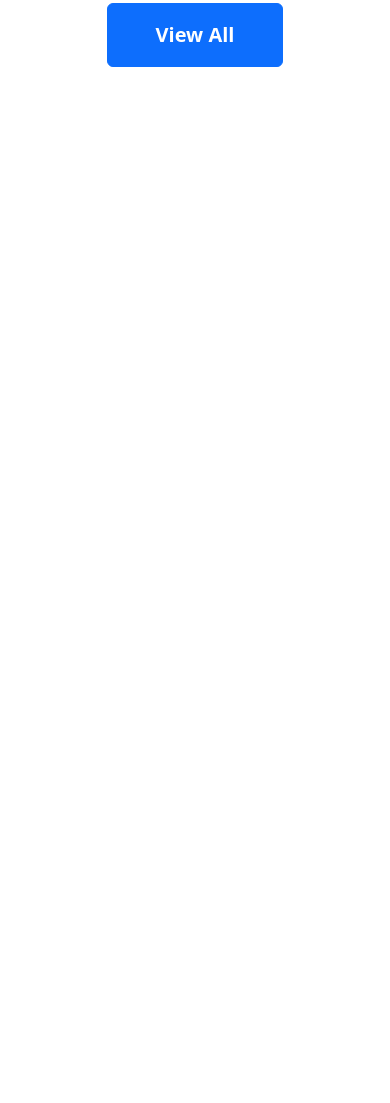
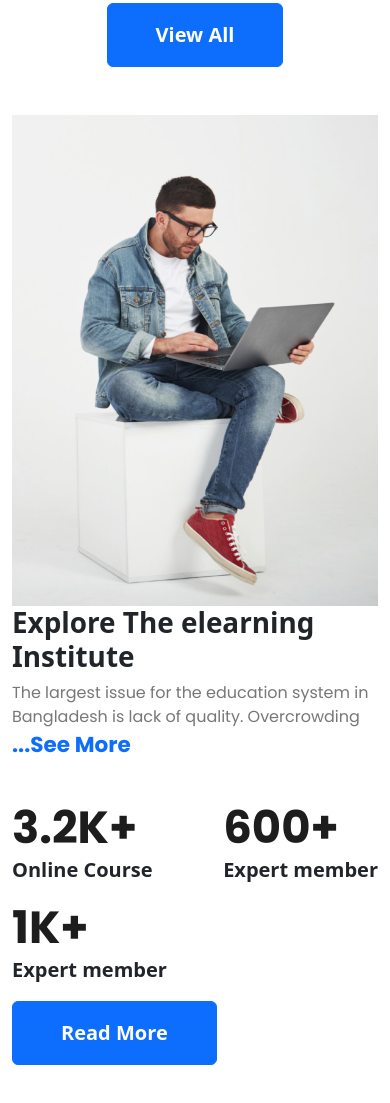
Before and after one commit to abuhanifornob/easy-learning-website-main, a plain HTML site: page index.html in a window 390 px wide. Shown: the part 4261-5364 px from the top of the page. Before the commit the page ends 4376 px from the top, so only its background shows below. Drawn offline with Linux system fonts and the light colour scheme.

Commit message:
Elearnig Ection add Responsive

```diff
--- a/index.html
+++ b/index.html
@@ -7,6 +7,7 @@
     <meta name="viewport" content="width=device-width, initial-scale=1.0">
     <link rel="shortcut icon" href="images/comma.png" type="image/x-icon">
     <title>Easy Learning </title>
+    <link href="https://fonts.googleapis.com/css2?family=Poppins:wght@400;700&display=swap" rel="stylesheet">
     <!-- Bootstrap Link Addd -->
     <link rel="stylesheet" href="bootstrap/bootstrap.min.css">
     <!-- custom css link add -->
@@ -209,6 +210,49 @@
         </section>
         <!-- course item section  Start -->
 
+        <section class="container my-5">
+            <!-- Working Institude Section Start  -->
+            <div class="row">
+                <div class="col-md-6">
+                    <img class="img-fluid" src="images/working.png" alt="">
+                </div>
+                <div class="col-md-6 d-flex  align-items-center">
+                    <div class="Elearning-content">
+                        <h1 class="fw-bold">Explore The elearning Institute
+                        </h1>
+                        <p class="pg-text-color ">The largest issue for the education system in Bangladesh is lack of quality. Overcrowding <span class="d-lg-none fw-bold fs-4 text-primary">...See More</span><span class="d-none d-lg-block"> under-qualified instructors have led to high dropout rates at the primary and secondary levels
+                            ore inclusive</span>
+                        </p>
+                        <br>
+                        <p class="pg-text-color d-none d-lg-block">Currently, the government’s main goals are to expand learning opportunities at earlier ages, offer education, and provide increased access to education for adolescents </p>
+
+
+                        <div class="d-flex justify-content-between flex-wrap">
+                            <div>
+                                <h1 class="review-header m-0">3.2K+</h1>
+                                <p class="fw-bold fs-5">Online Course</p>
+                            </div>
+                            <div class="">
+                                <h1 class="review-header m-0">600+</h1>
+                                <p class="fw-bold fs-5">Expert member</p>
+                            </div>
+                            <div>
+                                <h1 class="review-header m-0">1K+</h1>
+                                <p class="fw-bolder fs-5">Expert member</p>
+                            </div>
+                        </div>
+                        <div class="">
+                            <button class="btn btn-primary py-3 px-5 fw-bolder fs-5">Read More</button>
+                        </div>
+                    </div>
+
+                </div>
+            </div>
+
+
+        </section>
+        <!-- Working Institude Section End  -->
+
 
     </main>
 
--- a/style.css
+++ b/style.css
@@ -15,3 +15,16 @@
     color: #777777;
     font-size: 16px;
 }
+
+.pg-text-color {
+    color: #777777;
+    font-size: 16px;
+    font-family: 'Poppins', sans-serif;
+}
+
+.review-header {
+    color: #1D1D1D;
+    font-family: 'Poppins', sans-serif;
+    font-weight: 600;
+    font-size: 45px;
+}
```
